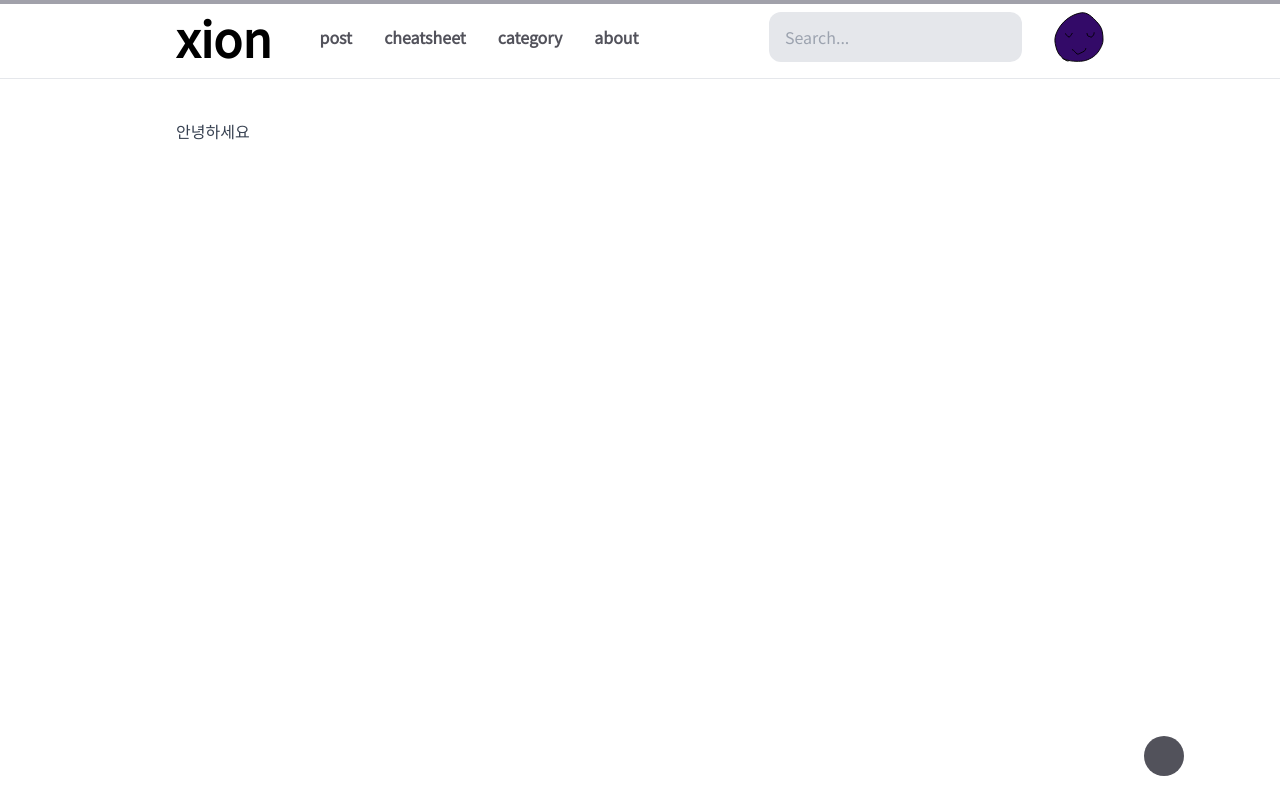
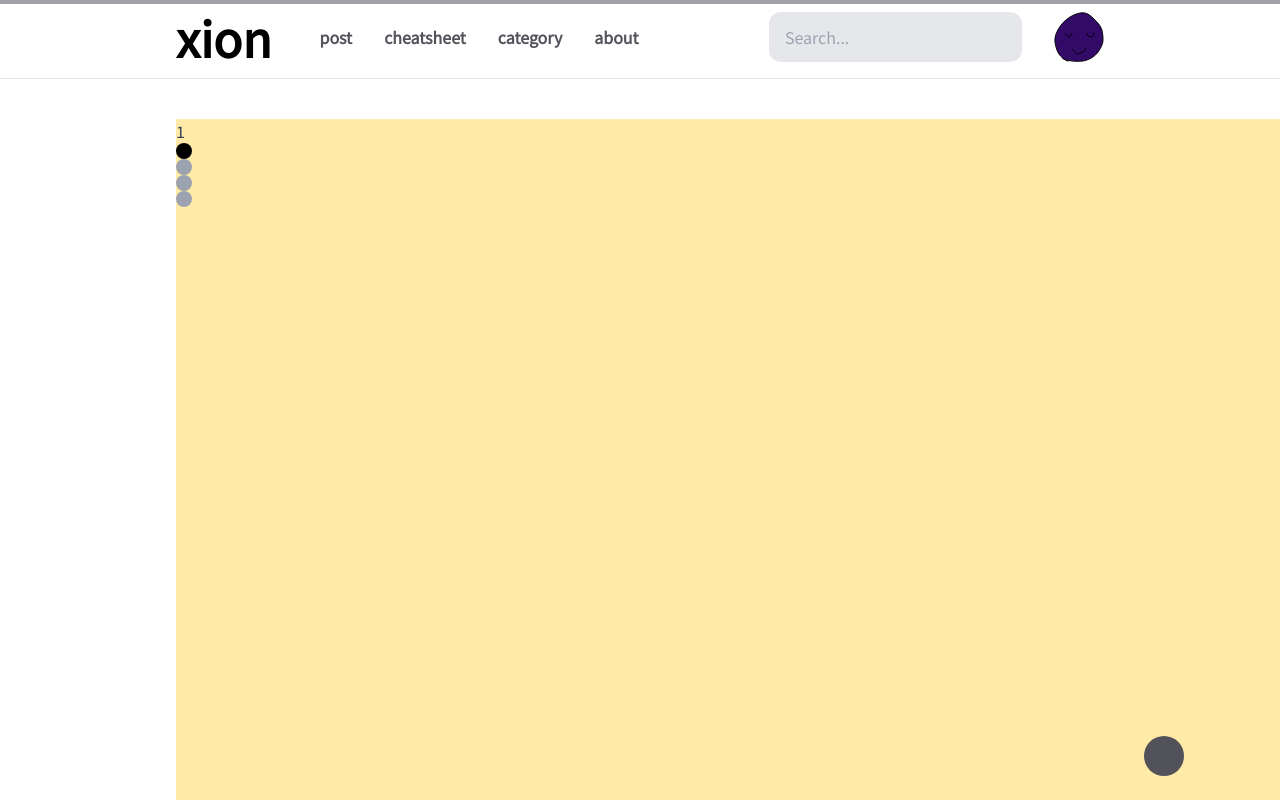
Before and after one commit to XionWCFM/devxion-blog, a Next.js app: page / in a window 1280 px wide. Shown: the top 800 px of the page. Built offline with nearby package versions, Linux system fonts and the light colour scheme.

Commit message:
:sparkles: Create fullpage logic and css little change
more pretty code

```diff
--- a/app/page.tsx
+++ b/app/page.tsx
@@ -1,8 +1,10 @@
+import { MainFullPageComponent } from '@/components';
+
 export const runtime = 'edge';
 export default function Home() {
   return (
     <main>
-      <div className=" h-[5000px]">안녕하세요</div>
+      <MainFullPageComponent />
     </main>
   );
 }
--- /dev/null
+++ b/components/ui-components/MainFullPageComponent.tsx
@@ -0,0 +1,100 @@
+'use client';
+
+import { cn } from '@/utils';
+import React, { useEffect } from 'react';
+
+interface MainFullPageComponentProps {}
+
+export interface IPageObj {
+  pageNum: number;
+  bgColor: string;
+}
+
+const pageObjArray = [
+  { pageNum: 1, bgColor: 'bg-[#ffeaa7]' },
+  { pageNum: 2, bgColor: 'bg-[#fab1a0]' },
+  { pageNum: 3, bgColor: 'bg-[#fdcb6e]' },
+  { pageNum: 4, bgColor: 'bg-[#e17055]' },
+];
+
+const MainFullPageComponent = ({}: MainFullPageComponentProps) => {
+  const [windowObj, setWindowObj] = React.useState<Window>();
+  const [currentPageNum, setCurrentPageNum] = React.useState(1);
+  const totalNum = pageObjArray.length;
+  const pageRefs = React.useRef<HTMLDivElement[]>([]);
+
+  React.useEffect(() => {
+    if (window !== undefined) {
+      setWindowObj(window);
+    }
+  }, []);
+
+  const handlePageChange = React.useCallback(
+    (event: Event) => {
+      let scroll = windowObj?.scrollY!;
+      for (let i = 1; i <= totalNum; i++) {
+        if (
+          scroll > pageRefs.current[i].offsetTop - windowObj!.outerHeight / 3 &&
+          scroll <
+            pageRefs.current[i].offsetTop -
+              windowObj!.outerHeight / 3 +
+              pageRefs.current[i].offsetHeight
+        ) {
+          setCurrentPageNum(i);
+          break;
+        }
+      }
+    },
+    [totalNum, windowObj],
+  );
+
+  const handlePointClick = (pageNum: number) => {
+    windowObj?.scrollTo({
+      top: pageRefs.current[pageNum].offsetTop,
+      behavior: 'smooth',
+    });
+  };
+
+  useEffect(() => {
+    windowObj?.addEventListener('scroll', handlePageChange);
+    return () => {
+      windowObj?.removeEventListener('scroll', handlePageChange);
+    };
+  }, [windowObj, handlePageChange]);
+
+  return (
+    <div>
+      {pageObjArray.map((item, idx) => {
+        return (
+          <div
+            key={idx}
+            ref={(element) => {
+              pageRefs.current[item.pageNum] = element!;
+            }}
+            className={`w-screen h-screen ${item.bgColor}`}
+          >
+            <span>{item.pageNum}</span>
+            {pageObjArray.map((item, idx) => {
+              return (
+                <div
+                  key={item.pageNum}
+                  className={cn(
+                    'rounded-full transition-all w-4 h-4',
+                    currentPageNum === item.pageNum
+                      ? 'bg-black'
+                      : 'bg-gray-400',
+                  )}
+                  onClick={() => {
+                    handlePointClick(item.pageNum);
+                  }}
+                ></div>
+              );
+            })}
+          </div>
+        );
+      })}
+    </div>
+  );
+};
+
+export default MainFullPageComponent;
--- a/package.json
+++ b/package.json
@@ -38,7 +38,7 @@
   },
   "devDependencies": {
     "@cloudflare/next-on-pages": "^1.1.0",
-    "next-sitemap": "^4.1.3",
-    "husky": "^8.0.0"
+    "husky": "^8.0.0",
+    "next-sitemap": "^4.1.3"
   }
 }
```
Also changed, not shown: components/index.ts (+6 -8 lines), 1 other file (tests, documents, lock files or other folders).
